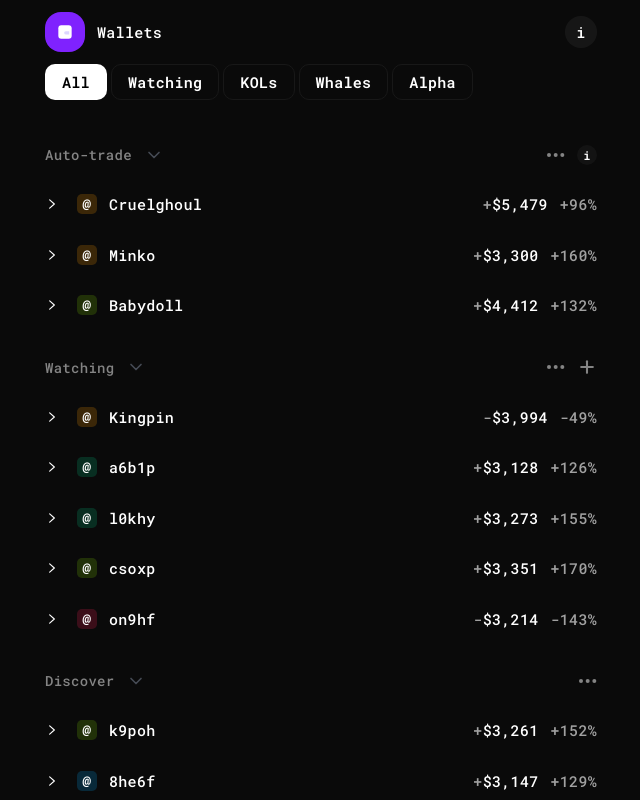
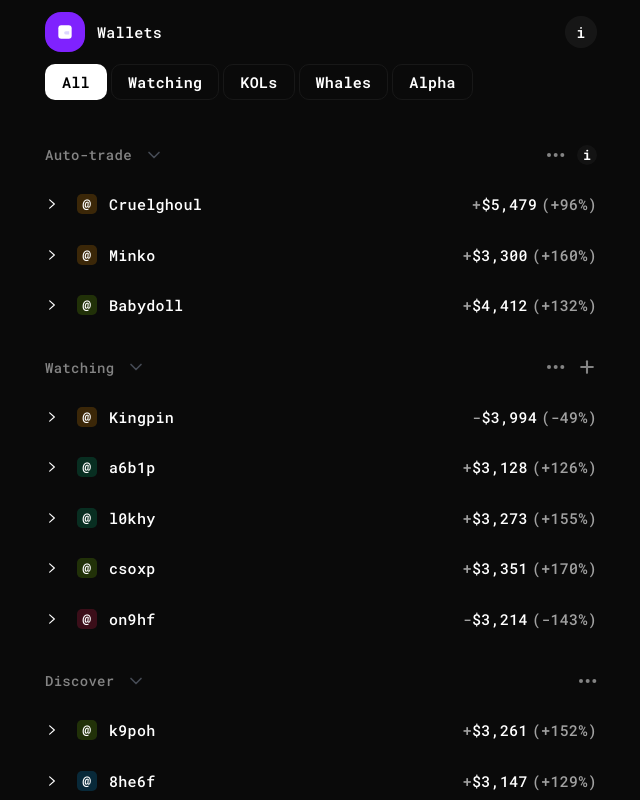
Before and after one commit to ericscotteisher/blackwing-wallets, a Next.js app: page / in a window 1280 px wide. Shown: the top 800 px of the page, without its empty margins (319-959 px from the left). Built offline with nearby package versions, Linux system fonts and the light colour scheme.

Commit message:
small improvements

```diff
--- a/app/page.tsx
+++ b/app/page.tsx
@@ -429,7 +429,7 @@ function WalletRow({
             </span>
             <span className={`${baseTextClass} text-white`}>{wallet.name}</span>
           </div>
-          <div className="flex items-center gap-3">
+          <div className="flex items-center gap-1">
             <span className={`${baseTextClass} text-white`}>
               <span className="text-[#A1A1A1]">{walletMoney.sign}</span>
               {walletMoney.amount}
@@ -682,8 +682,9 @@ function EllipsisIcon() {
 }
 
 function InfoIcon({ filled }: { filled?: boolean }) {
+  void filled;
   return (
-    <div className="flex h-5 w-5 items-center justify-center rounded-full text-[12px] font-bold text-white bg-white/4">i</div>
+    <div className="flex h-5 w-5 items-center justify-center rounded-full text-[14px] font-bold text-white bg-white/4">i</div>
   );
 }
 
@@ -833,7 +834,7 @@ function getMoneyParts(value: number) {
 
 function getPercentDisplay(value: number) {
   const sign = value >= 0 ? "+" : "-";
-  return `${sign}${Math.abs(value)}%`;
+  return `(${sign}${Math.abs(value)}%)`;
 }
 
 function getTradesForWallet(wallet: WalletRecord, index: number): TokenRecord[] {
```
